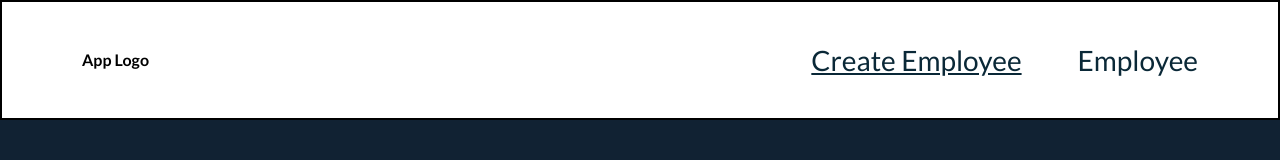
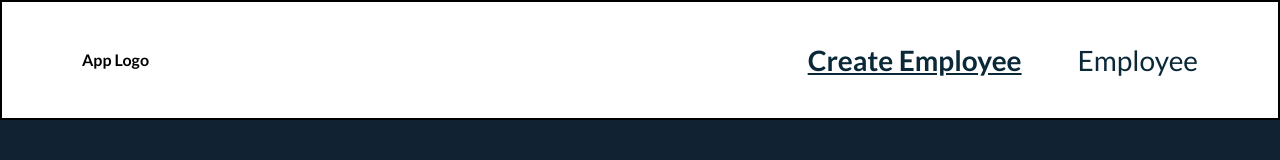
Before and after one commit to orekhov-vitaly/creating_employee, a React (Vite) app: page / in a window 1280 px wide. Shown: the top 160 px of the page. Built offline with nearby package versions, Linux system fonts and the light colour scheme.

Commit message:
Functional

```diff
--- a/src/components/NavigationLink/NavigationLink.tsx
+++ b/src/components/NavigationLink/NavigationLink.tsx
@@ -8,6 +8,7 @@ function NavigationLink({path, name}:NavigationLinkProps) {
             to={path}
             style={({ isActive }) => ({
                 textDecoration: isActive ? "underline" : "none",
+                fontWeight: isActive ? "700" : "400",
             })}
         >
             {name}
--- a/src/components/NavigationLink/styles.ts
+++ b/src/components/NavigationLink/styles.ts
@@ -2,7 +2,6 @@ import styled from "@emotion/styled";
 import { NavLink } from "react-router-dom";
 
 export const SytyledNavLink = styled(NavLink)`
-    text-decoration: none;
     font-size: 28px;
     line-height: 36px;
     color: #0a2837;
```
